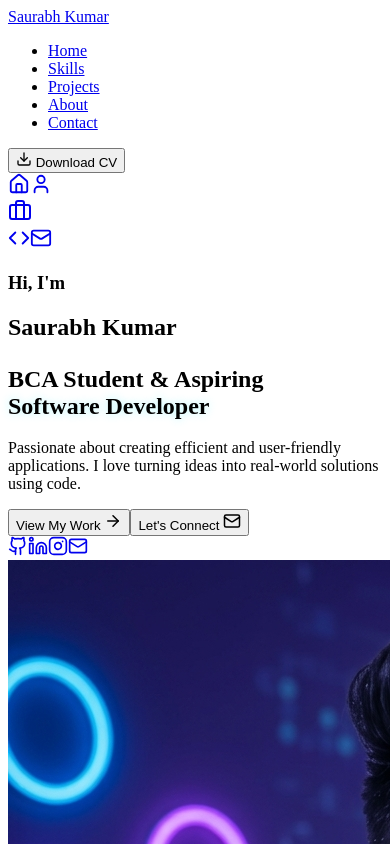
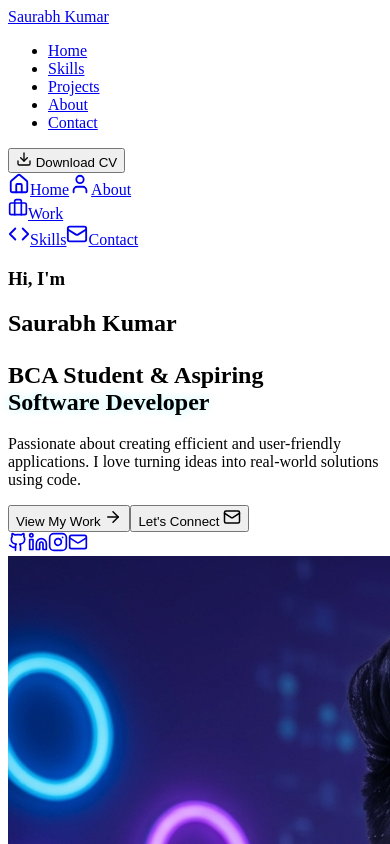
Before and after one commit to saurabhkumar95487063-cmyk/portfoliosaurabhkumar, a React (Vite) app in the folder frontend/: page / in a window 390 px wide. Shown: the top 844 px of the page. Built offline with nearby package versions, Linux system fonts and the light colour scheme; the HTML template or start-up script is replaced by a standard one.

Commit message:
feat: add text labels under icons in mobile bottom navigation bar

```diff
--- a/frontend/src/components/Navbar.jsx
+++ b/frontend/src/components/Navbar.jsx
@@ -104,10 +104,14 @@ const Navbar = ({ activeSection, setActiveSection }) => {
             >
               {isWork ? (
                 <div className="work-icon-wrapper">
-                  <Icon size={24} />
+                  <Icon size={20} style={{ transform: 'translateY(-1px)' }} />
+                  <span className="mobile-nav-label">{item.label}</span>
                 </div>
               ) : (
-                <Icon size={22} />
+                <>
+                  <Icon size={22} />
+                  <span className="mobile-nav-label">{item.label}</span>
+                </>
               )}
             </a>
           );
--- a/frontend/src/styles/index.css
+++ b/frontend/src/styles/index.css
@@ -1413,19 +1413,25 @@ textarea {
 
   .mobile-nav-item {
     display: flex;
+    flex-direction: column;
     align-items: center;
     justify-content: center;
     color: var(--text-secondary);
-    width: 48px;
-    height: 48px;
-    border-radius: 50%;
+    width: 55px;
+    height: 55px;
+    gap: 3px;
     transition: all 0.3s cubic-bezier(0.16, 1, 0.3, 1);
   }
 
   .mobile-nav-item:hover,
   .mobile-nav-item.active {
-    color: var(--color-cyan);
-    filter: drop-shadow(0 0 8px rgba(0, 240, 255, 0.6));
+    color: var(--color-purple);
+    filter: drop-shadow(0 0 5px rgba(189, 0, 255, 0.5));
+  }
+
+  .mobile-nav-label {
+    font-size: 0.7rem;
+    font-weight: 500;
   }
 
   .mobile-nav-item.work-item {
@@ -1442,13 +1448,20 @@ textarea {
     background: linear-gradient(135deg, var(--color-blue) 0%, var(--color-purple) 100%);
     border-radius: 50%;
     display: flex;
+    flex-direction: column;
     align-items: center;
     justify-content: center;
     color: #fff;
+    gap: 1px;
     box-shadow:
       0 6px 20px rgba(189, 0, 255, 0.4),
       0 0 0 5px var(--bg-primary);
     transition: all 0.3s ease;
+  }
+
+  .work-icon-wrapper .mobile-nav-label {
+    font-size: 0.65rem;
+    margin-top: -1px;
   }
 
   .mobile-nav-item.work-item.active .work-icon-wrapper {
```
